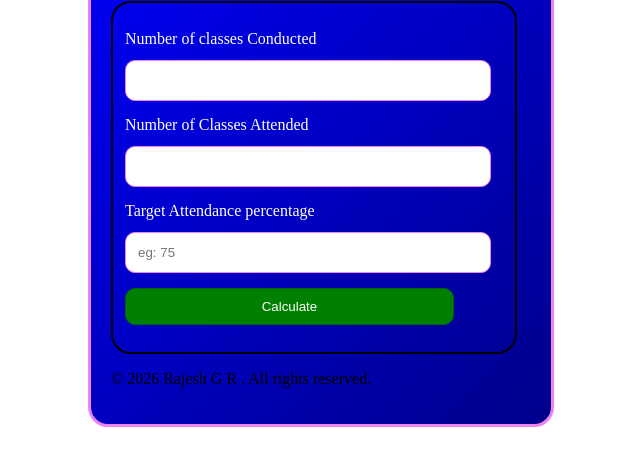
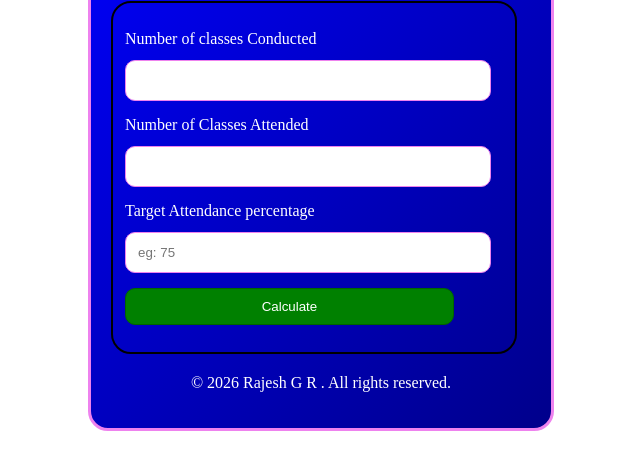
Before and after one commit to rajesh-techs20/AI-ATTENDANCE-CACLCULATOR, a plain HTML site: page index.html in a window 1280 px wide. Shown: the part 169-638 px from the top of the page, without its empty margins (319-959 px from the left). Drawn offline with Linux system fonts and the light colour scheme.

Commit message:
Reformat CSS styles and add .copy class

```diff
--- a/style.css
+++ b/style.css
@@ -70,3 +70,8 @@
     color: darkgreen;
     transform: scale(1.01);
  }
+.copy {
+     margin-top:20px;
+     color: white;
+     text-align: center;
+ }
```
